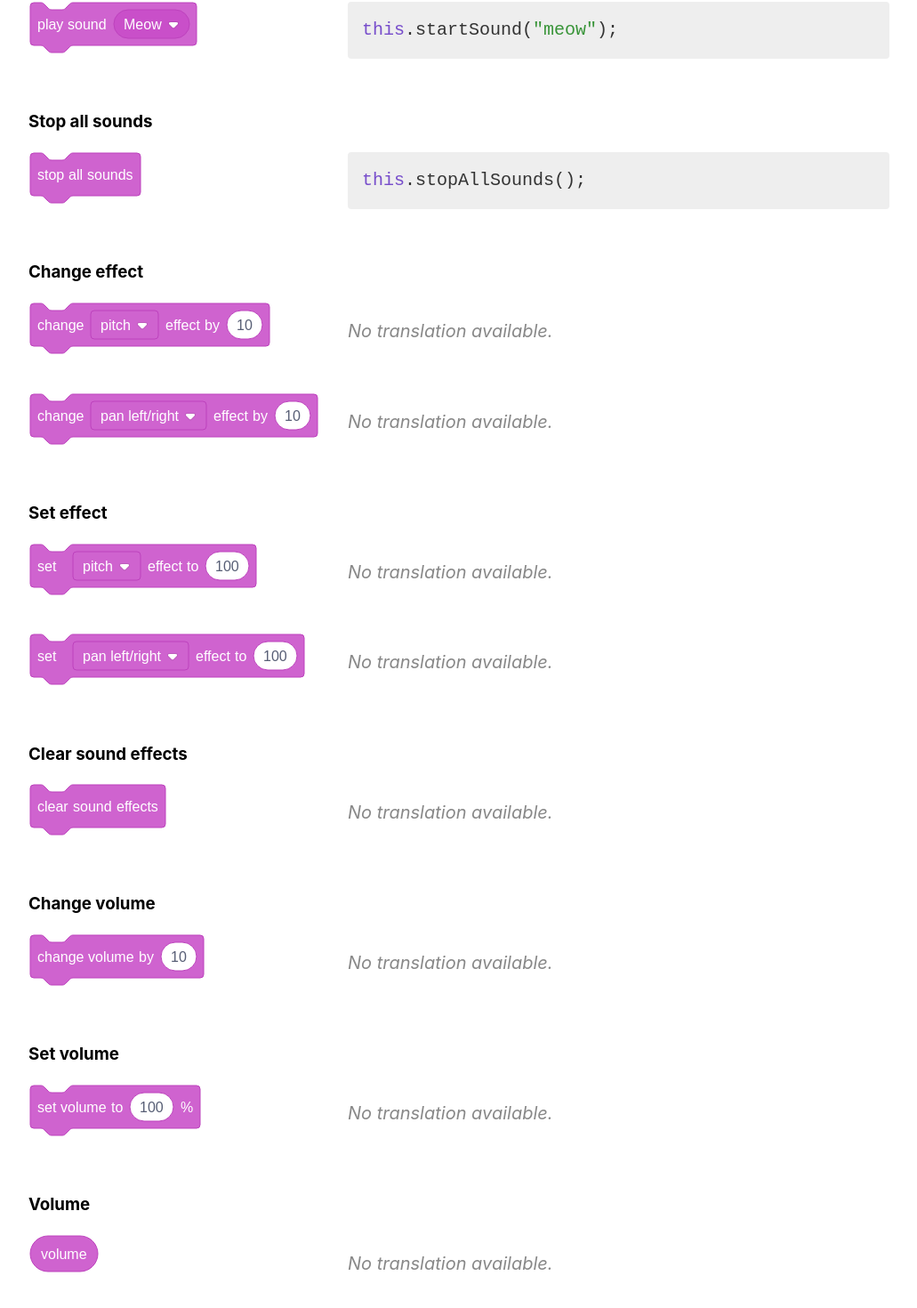
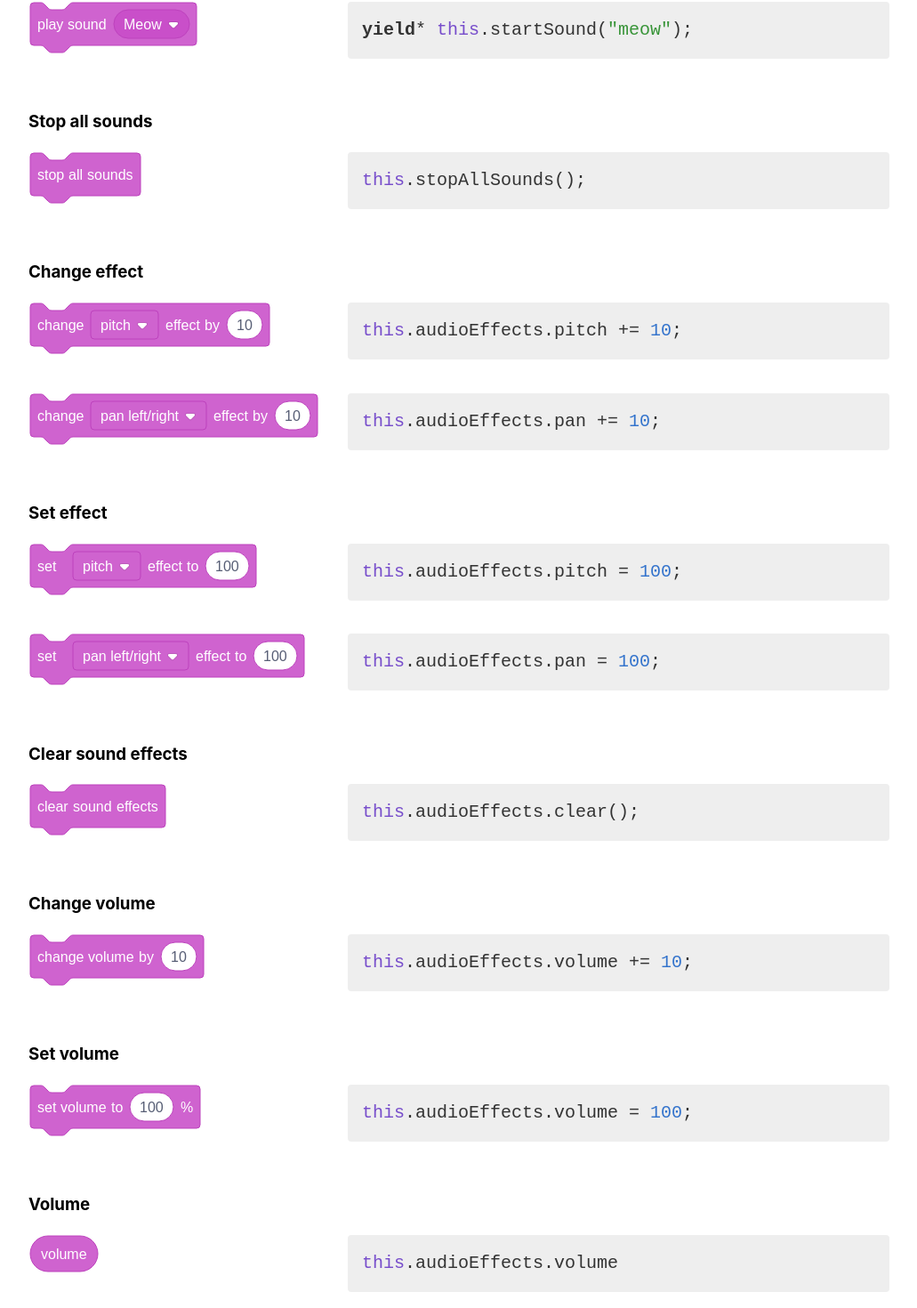
Before and after one commit to PullJosh/leopard-website, a Next.js app: page /docs/sound in a window 1280 px wide. Shown: the part 505-1975 px from the top of the page at 89% size, without its empty margins (124-1155 px from the left). Built offline with nearby package versions, Linux system fonts and the light colour scheme.

Commit message:
Add audio block translations

```diff
--- a/pages/docs/sound.tsx
+++ b/pages/docs/sound.tsx
@@ -15,7 +15,7 @@ export default function Sound() {
 
           <h3>Play sound</h3>
           <Translation blockImg="sound/playSound.svg">
-            this.startSound("meow");
+            yield* this.startSound("meow");
           </Translation>
 
           <h3>Stop all sounds</h3>
@@ -24,24 +24,40 @@ export default function Sound() {
           </Translation>
 
           <h3>Change effect</h3>
-          <Translation blockImg="sound/changePitchEffect.svg" />
-          <Translation blockImg="sound/changePanEffect.svg" />
+          <Translation blockImg="sound/changePitchEffect.svg">
+            this.audioEffects.pitch += 10;
+          </Translation>
+          <Translation blockImg="sound/changePanEffect.svg">
+            this.audioEffects.pan += 10;
+          </Translation>
 
           <h3>Set effect</h3>
-          <Translation blockImg="sound/setPitchEffect.svg" />
-          <Translation blockImg="sound/setPanEffect.svg" />
+          <Translation blockImg="sound/setPitchEffect.svg">
+            this.audioEffects.pitch = 100;
+          </Translation>
+          <Translation blockImg="sound/setPanEffect.svg">
+            this.audioEffects.pan = 100;
+          </Translation>
 
           <h3>Clear sound effects</h3>
-          <Translation blockImg="sound/clearSoundEffects.svg" />
+          <Translation blockImg="sound/clearSoundEffects.svg">
+            this.audioEffects.clear();
+          </Translation>
 
           <h3>Change volume</h3>
-          <Translation blockImg="sound/changeVolume.svg" />
+          <Translation blockImg="sound/changeVolume.svg">
+            this.audioEffects.volume += 10;
+          </Translation>
 
           <h3>Set volume</h3>
-          <Translation blockImg="sound/setVolume.svg" />
+          <Translation blockImg="sound/setVolume.svg">
+            this.audioEffects.volume = 100;
+          </Translation>
 
           <h3>Volume</h3>
-          <Translation blockImg="sound/volume.svg" />
+          <Translation blockImg="sound/volume.svg">
+            this.audioEffects.volume
+          </Translation>
         </TranslationGrid>
       </>
     </DocsPage>
```
